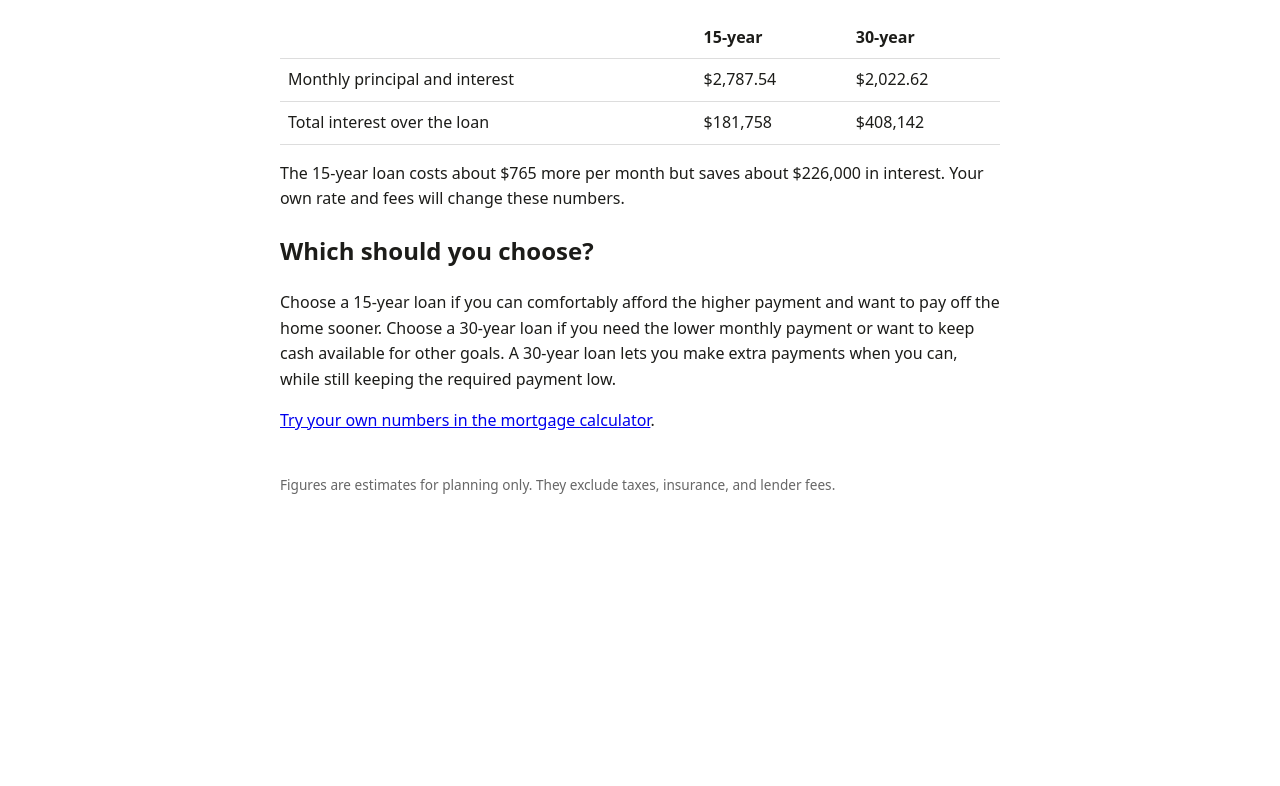
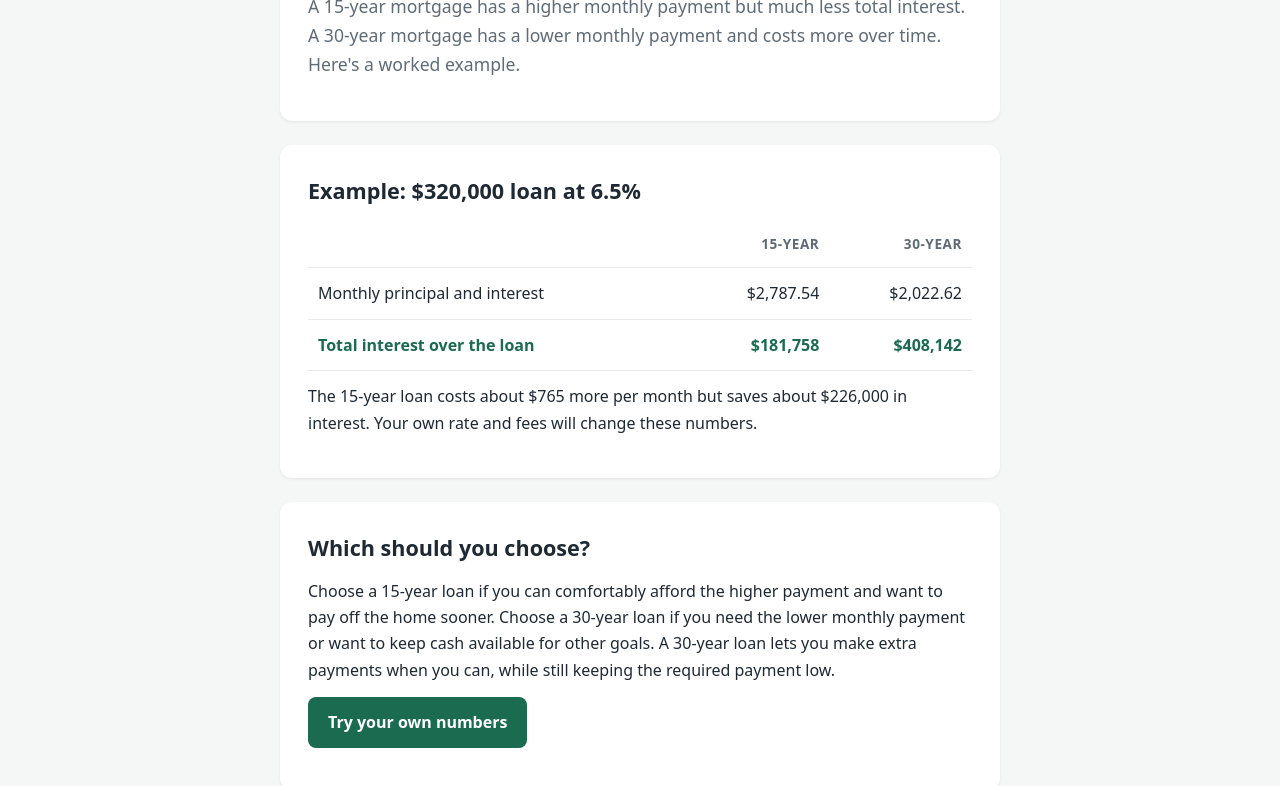
Before and after one commit to nicksteiner3/mortgage-calculator, a plain HTML site: page 15-vs-30-year-mortgage.html in a window 1280 px wide. Shown: the part 218-1004 px from the top of the page. Before the commit the page ends 800 px from the top, so only its background shows below. Drawn offline with Linux system fonts and the light colour scheme.

Commit message:
Redesign pages
Co-authored-by: Copilot App <223556219+Copilot@users.noreply.github.com>

```diff
--- a/15-vs-30-year-mortgage.html
+++ b/15-vs-30-year-mortgage.html
@@ -7,31 +7,52 @@
   <meta name="description" content="Compare a 15-year and 30-year mortgage on the same loan. See the monthly payment difference and total interest paid, with a worked example." />
   <link rel="canonical" href="https://nicksteiner3.github.io/mortgage-calculator/15-vs-30-year-mortgage.html" />
   <style>
-    body { font-family: system-ui, sans-serif; max-width: 720px; margin: 40px auto; padding: 0 20px; color: #1c1c19; line-height: 1.6; }
-    h1 { font-size: 1.8rem; }
-    table { width: 100%; border-collapse: collapse; margin: 16px 0; }
-    th, td { text-align: left; padding: 8px; border-bottom: 1px solid #ddd; }
-    footer { margin-top: 40px; font-size: 0.85rem; color: #666; }
+    :root { --brand: #1a6b4f; --ink: #1f2933; --muted: #5f6b76; --bg: #f5f7f6; --card: #ffffff; }
+    * { box-sizing: border-box; }
+    body { margin: 0; font-family: system-ui, -apple-system, "Segoe UI", Roboto, sans-serif; color: var(--ink); background: var(--bg); line-height: 1.65; }
+    header { background: var(--brand); color: #fff; padding: 16px 24px; font-weight: 600; }
+    header a { color: #fff; text-decoration: none; }
+    main { max-width: 760px; margin: 32px auto; padding: 0 20px; }
+    .card { background: var(--card); border-radius: 12px; padding: 28px; box-shadow: 0 1px 3px rgba(0,0,0,.08); margin-bottom: 24px; }
+    h1 { font-size: 2rem; line-height: 1.25; margin: 0 0 12px; }
+    h2 { font-size: 1.35rem; margin: 0 0 12px; }
+    p { margin: 0 0 14px; color: var(--ink); }
+    .lede { font-size: 1.1rem; color: var(--muted); }
+    table { width: 100%; border-collapse: collapse; margin: 8px 0 12px; }
+    th, td { text-align: left; padding: 12px 10px; border-bottom: 1px solid #e5e9e7; }
+    th { font-size: .85rem; text-transform: uppercase; letter-spacing: .04em; color: var(--muted); }
+    td.num, th.num { text-align: right; font-variant-numeric: tabular-nums; }
+    tr.highlight td { font-weight: 600; color: var(--brand); }
+    .cta { display: inline-block; background: var(--brand); color: #fff; padding: 12px 20px; border-radius: 8px; text-decoration: none; font-weight: 600; }
+    footer { max-width: 760px; margin: 0 auto 40px; padding: 0 20px; font-size: .85rem; color: var(--muted); }
   </style>
 </head>
 <body>
+  <header>Mortgage Calculator</header>
+  <main>
+    <div class="card">
       <h1>15 vs 30 Year Mortgage: Which Costs Less?</h1>
-  <p>A 15-year mortgage has a higher monthly payment but much less total interest. A 30-year mortgage has a lower monthly payment and costs more over time. Here's a worked example.</p>
+      <p class="lede">A 15-year mortgage has a higher monthly payment but much less total interest. A 30-year mortgage has a lower monthly payment and costs more over time. Here's a worked example.</p>
+    </div>
 
+    <div class="card">
       <h2>Example: $320,000 loan at 6.5%</h2>
       <table>
-    <thead><tr><th></th><th>15-year</th><th>30-year</th></tr></thead>
+        <thead><tr><th></th><th class="num">15-year</th><th class="num">30-year</th></tr></thead>
         <tbody>
-      <tr><td>Monthly principal and interest</td><td>$2,787.54</td><td>$2,022.62</td></tr>
-      <tr><td>Total interest over the loan</td><td>$181,758</td><td>$408,142</td></tr>
+          <tr><td>Monthly principal and interest</td><td class="num">$2,787.54</td><td class="num">$2,022.62</td></tr>
+          <tr class="highlight"><td>Total interest over the loan</td><td class="num">$181,758</td><td class="num">$408,142</td></tr>
         </tbody>
       </table>
       <p>The 15-year loan costs about $765 more per month but saves about $226,000 in interest. Your own rate and fees will change these numbers.</p>
+    </div>
 
+    <div class="card">
       <h2>Which should you choose?</h2>
       <p>Choose a 15-year loan if you can comfortably afford the higher payment and want to pay off the home sooner. Choose a 30-year loan if you need the lower monthly payment or want to keep cash available for other goals. A 30-year loan lets you make extra payments when you can, while still keeping the required payment low.</p>
-
-  <p><a href="index.html">Try your own numbers in the mortgage calculator</a>.</p>
+      <p><a class="cta" href="index.html">Try your own numbers</a></p>
+    </div>
+  </main>
 
   <footer>Figures are estimates for planning only. They exclude taxes, insurance, and lender fees.</footer>
 </body>
```
Also changed, not shown: index.html (+27 -14 lines). Lines whose indentation alone changed are shown as unchanged.
